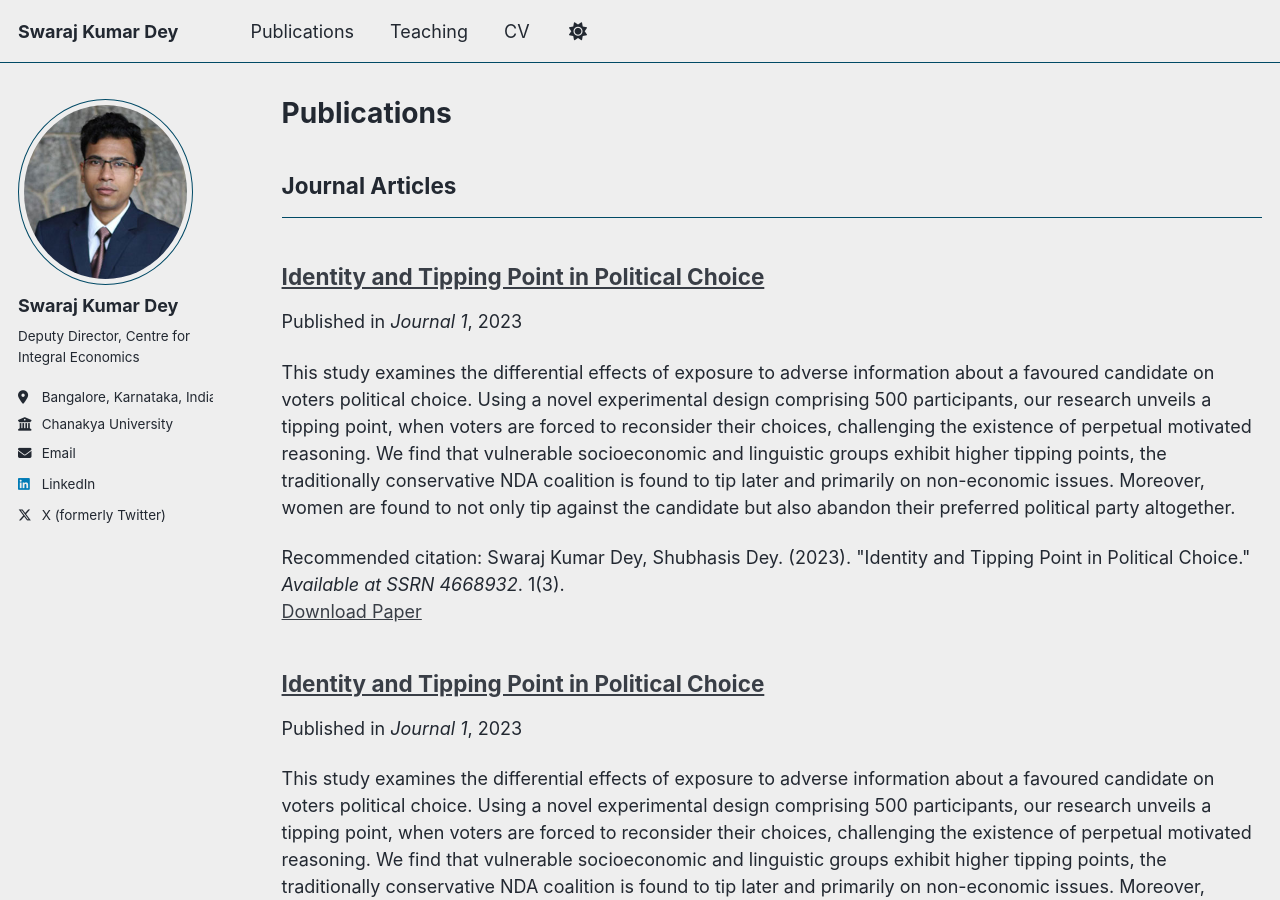
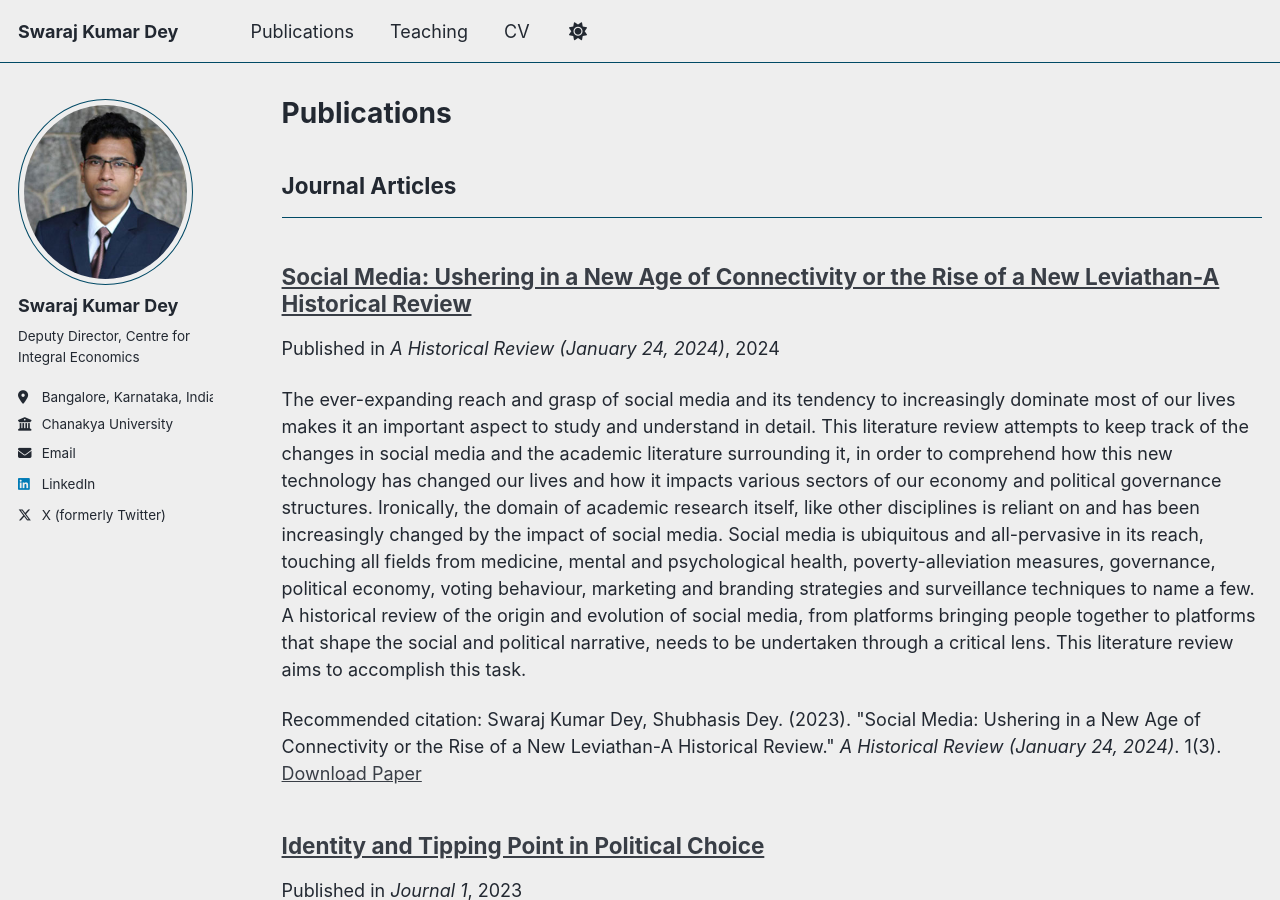
Before and after one commit to ashwinprakash2020/swarajkumardey, a Jekyll site: the page built from _pages/publications.html, in a window 1280 px wide and 900 px high. Built offline with Jekyll 4.4.1, drawn with Linux system fonts in a browser that asks for light colours; a script that is not in the unit is left out.

Commit message:
Update paper-title-number-4.md

```diff
--- a/_publications/paper-title-number-4.md
+++ b/_publications/paper-title-number-4.md
@@ -1,13 +1,13 @@
 ---
-title: "Identity and Tipping Point in Political Choice"
+title: "Social Media: Ushering in a New Age of Connectivity or the Rise of a New Leviathan-A Historical Review"
 collection: publications
 category: manuscripts
-permalink: /publication/paper-title-number-3
-excerpt: 'This study examines the differential effects of exposure to adverse information about a favoured candidate on voters political choice. Using a novel experimental design comprising 500 participants, our research unveils a tipping point, when voters are forced to reconsider their choices, challenging the existence of perpetual motivated reasoning. We find that vulnerable socioeconomic and linguistic groups exhibit higher tipping points, the traditionally conservative NDA coalition is found to tip later and primarily on non-economic issues. Moreover, women are found to not only tip against the candidate but also abandon their preferred political party altogether.'
-date: 2023-12-19
-venue: 'Journal 1'
-paperurl: '[Download here](https://papers.ssrn.com/sol3/papers.cfm?abstract_id=4668932)'
-citation: 'Swaraj Kumar Dey, Shubhasis Dey. (2023). &quot;Identity and Tipping Point in Political Choice.&quot; <i>Available at SSRN 4668932</i>. 1(3).'
+permalink: /publication/paper-title-number-4
+excerpt: 'The ever-expanding reach and grasp of social media and its tendency to increasingly dominate most of our lives makes it an important aspect to study and understand in detail. This literature review attempts to keep track of the changes in social media and the academic literature surrounding it, in order to comprehend how this new technology has changed our lives and how it impacts various sectors of our economy and political governance structures. Ironically, the domain of academic research itself, like other disciplines is reliant on and has been increasingly changed by the impact of social media. Social media is ubiquitous and all-pervasive in its reach, touching all fields from medicine, mental and psychological health, poverty-alleviation measures, governance, political economy, voting behaviour, marketing and branding strategies and surveillance techniques to name a few. A historical review of the origin and evolution of social media, from platforms bringing people together to platforms that shape the social and political narrative, needs to be undertaken through a critical lens. This literature review aims to accomplish this task.'
+date: 2024-01-24
+venue: 'A Historical Review (January 24, 2024)'
+paperurl: '[Download here](https://papers.ssrn.com/sol3/papers.cfm?abstract_id=4704485)'
+citation: 'Swaraj Kumar Dey, Shubhasis Dey. (2023). &quot;Social Media: Ushering in a New Age of Connectivity or the Rise of a New Leviathan-A Historical Review.&quot; <i>A Historical Review (January 24, 2024)</i>. 1(3).'
 ---
 
 The contents above will be part of a list of publications, if the user clicks the link for the publication than the contents of section will be rendered as a full page, allowing you to provide more information about the paper for the reader. When publications are displayed as a single page, the contents of the above "citation" field will automatically be included below this section in a smaller font.
```
